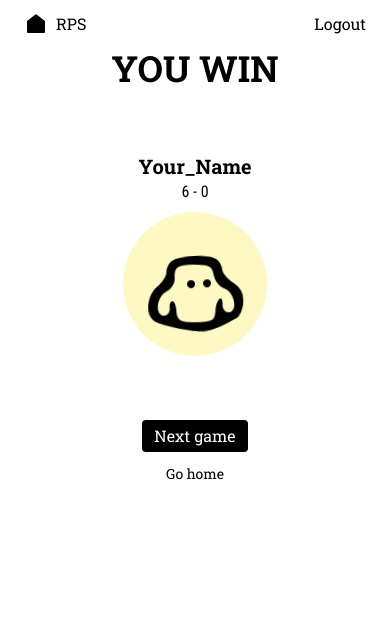
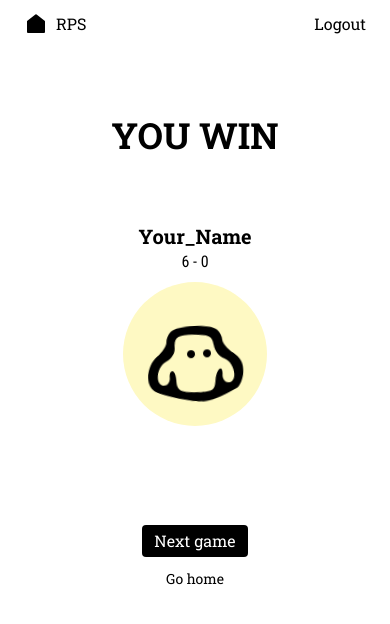
Before and after one commit to ivanwang123/rps, a Next.js app in the folder web/: page /win in a window 390 px wide. Shown: the top 624 px of the page. Built offline with nearby package versions, Linux system fonts and the light colour scheme.

Commit message:
Testing mobile

```diff
--- a/web/components/layout/Layout.tsx
+++ b/web/components/layout/Layout.tsx
@@ -2,7 +2,6 @@ import Head from "next/head";
 import Link from "next/link";
 import React, { ReactNode } from "react";
 import Home from "svgs/home.svg";
-import User from "svgs/user.svg";
 
 type Props = {
   children?: ReactNode;
@@ -31,18 +30,7 @@ export function Layout({ children, title = "Chitter" }: Props) {
           </button>
         </nav>
         <div className="flex justify-center">
-          {/* <button
-            type="button"
-            className="flex items-center group mb-auto ml-6 mt-2"
-          >
-            <User className="w-6 h-6 mr-2" />
-            <span className="underline-offset-2 group-hover:underline">
-              Profile
-            </span>
-          </button> */}
-          <main className="col-start-2 w-full max-w-xl min-w-xs pb-8 mx-2">
-            {children}
-          </main>
+          <main className="w-full max-w-xl min-w-xs pb-8 mx-2">{children}</main>
         </div>
       </div>
     </>
--- a/web/pages/play.tsx
+++ b/web/pages/play.tsx
@@ -26,12 +26,9 @@ function Play() {
     return () => clearInterval(interval);
   }, [countdown, setCountdown]);
 
-  // 528px/33rem tall
   return (
     <Layout title="Play | RPS">
-      <div className="flex flex-col justify-between h-full max-h-[36rem]">
-        {/* PLACEHOLDER */}
-        <div></div>
+      <div className="flex flex-col justify-evenly h-full max-h-[40rem]">
         <h1 className="text-4xl text-center font-bold">
           {revealHand ? (
             <span className="animate-fade-in">SHOOT!</span>
--- a/web/pages/win.tsx
+++ b/web/pages/win.tsx
@@ -6,16 +6,19 @@ import Creature from "svgs/creature-2.svg";
 function Win() {
   return (
     <Layout title="Play | RPS">
-      <h1 className="text-4xl text-center font-bold mb-16">YOU WIN</h1>
+      <div className="flex flex-col justify-evenly h-full max-h-[40rem]">
+        <h1 className="text-4xl text-center font-bold">YOU WIN</h1>
         <section className="flex flex-col items-center">
           <h3 className="text-xl font-bold">Your_Name</h3>
           <p className="condensed-font mb-2">6 - 0</p>
           <div className="grid place-items-center w-36 h-36 bg-yellow-100 rounded-full">
             <Creature className="w-24 h-24 animate-[wiggle-small_0.5s_infinite]" />
           </div>
+        </section>
+        <section className="flex flex-col items-center my-8 sm:my-10">
           <button
             type="button"
-          className="bg-black text-white px-3 py-1 mt-16 rounded"
+            className="bg-black text-white px-3 py-1 rounded"
           >
             Next game
           </button>
@@ -25,6 +28,7 @@ function Win() {
             </a>
           </Link>
         </section>
+      </div>
     </Layout>
   );
 }
```
Lines whose indentation alone changed are shown as unchanged.
